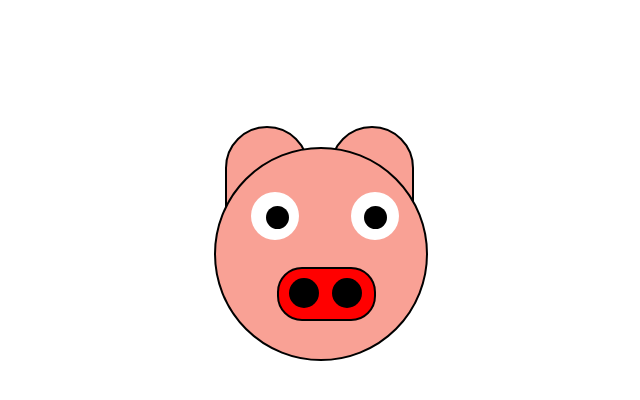
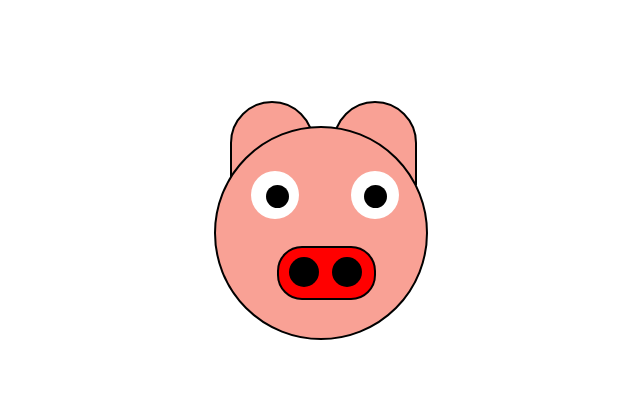
Before and after one commit to ThanusriTulasi/pro-3, a plain HTML site: page index.html in a window 1280 px wide. Shown: the whole page, without its empty margins (284-924 px from the left). Drawn offline with Linux system fonts and the light colour scheme.

Commit message:
Add files via upload

```diff
--- a/style.css
+++ b/style.css
@@ -1,11 +1,11 @@
 .ears{
     display: flex;
     justify-content: space-evenly;
-    position: absolute;
-    width: 230px;
-    margin-top:10%;
-    margin-left:38%;
-    position:relative;
+    width: 224px;
+    margin-top:-2%;
+    margin-left:38.1%;
+    position:absolute;
+
 }
 #le{
     height: 80px;
@@ -14,6 +14,7 @@
     border-top-left-radius: 100%;
     border-top-right-radius: 100%;
     border: 2px solid;
+    z-index: -1;
 }
 #re{
     height: 80px;
@@ -22,6 +23,7 @@
     border-top-left-radius: 100%;
     border-top-right-radius: 100%;
     border:2px solid;
+    z-index: -1;
 }
 .face{
     height: 210px;
@@ -30,8 +32,9 @@
     border-radius: 50%;
     position:relative;
     margin-left:38.8%;
-    margin-top:-5%;
+    margin-top:10%;
     border:2px solid;
+
 }
 .eyes{
     display: flex;
```
Also changed, not shown: index.html (+1 -0 lines).
